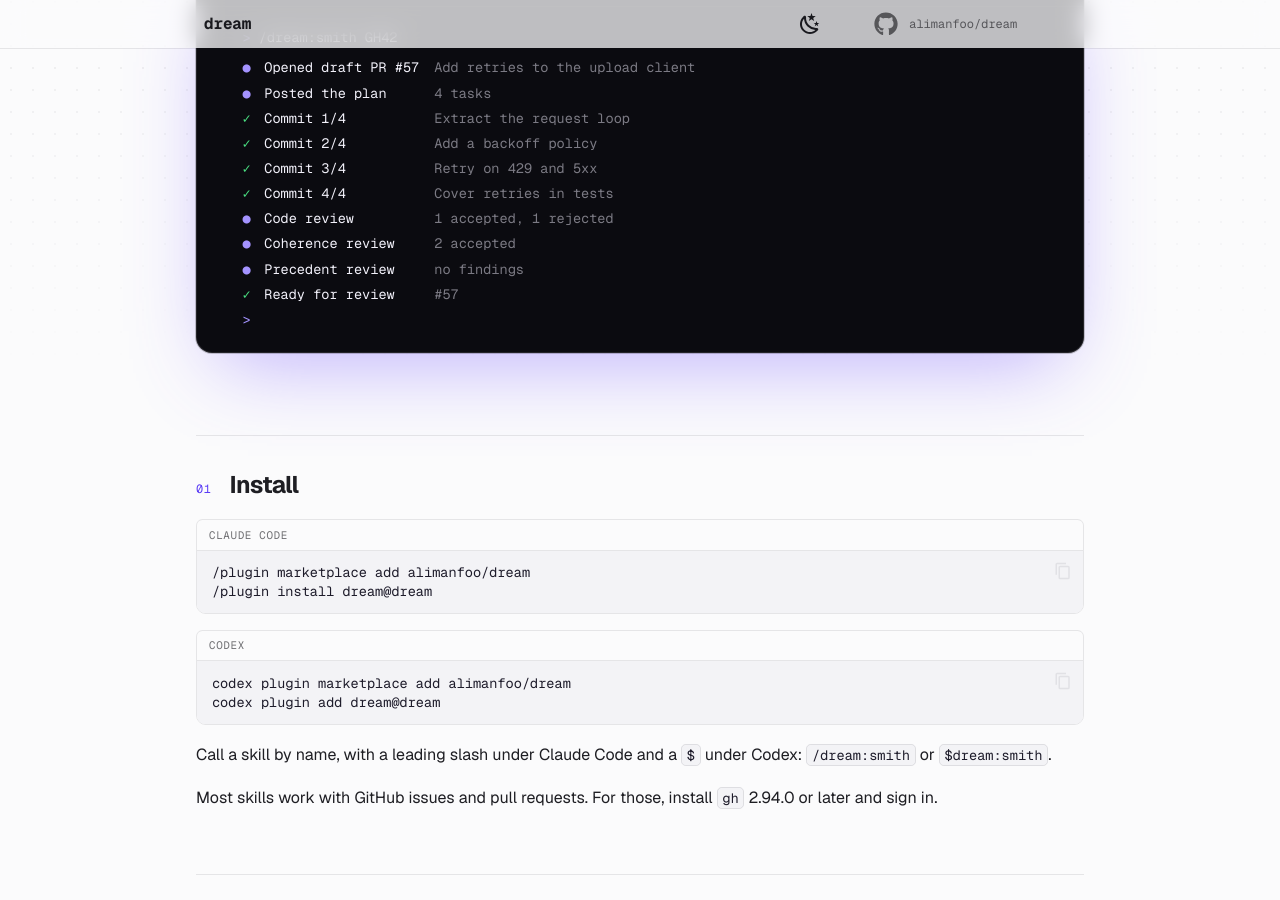
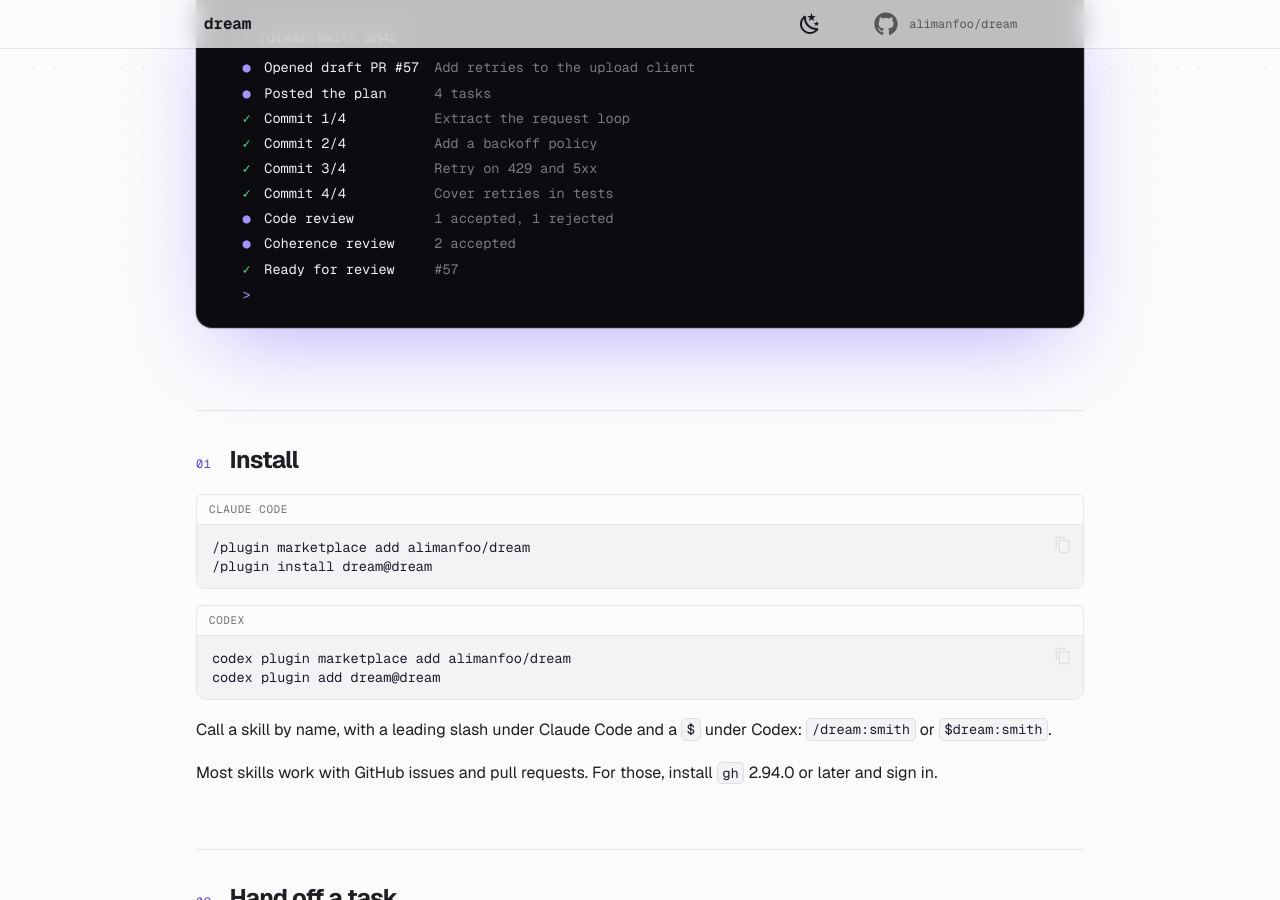
Before and after one commit to alimanfoo/dream, an MkDocs documentation site: the page built from docs/index.md, in a window 1280 px wide and 900 px high, scrolled down 585 px. Built offline with MkDocs 1.6.1 and Material for MkDocs 9.7.7, drawn with Linux system fonts in a browser that asks for light colours; comment, search, counter and statistics services are not loaded.

Commit message:
Update Smith session sample
Co-Authored-By: Codex <noreply@openai.com>

```diff
--- a/overrides/home.html
+++ b/overrides/home.html
@@ -21,9 +21,8 @@
       <li style="--i:6"><span class="dh-mark dh-ok">&#10003;</span><span class="dh-k">Commit 4/4</span><span class="dh-v">Cover retries in tests</span></li>
       <li style="--i:7"><span class="dh-mark">&#9679;</span><span class="dh-k">Code review</span><span class="dh-v">1 accepted, 1 rejected</span></li>
       <li style="--i:8"><span class="dh-mark">&#9679;</span><span class="dh-k">Coherence review</span><span class="dh-v">2 accepted</span></li>
-      <li style="--i:9"><span class="dh-mark">&#9679;</span><span class="dh-k">Precedent review</span><span class="dh-v">no findings</span></li>
-      <li style="--i:10"><span class="dh-mark dh-ok">&#10003;</span><span class="dh-k">Ready for review</span><span class="dh-v">#57</span></li>
-      <li style="--i:11" class="dh-idle"><span class="dh-prompt">&gt;</span> <span class="dh-caret"></span></li>
+      <li style="--i:9"><span class="dh-mark dh-ok">&#10003;</span><span class="dh-k">Ready for review</span><span class="dh-v">#57</span></li>
+      <li style="--i:10" class="dh-idle"><span class="dh-prompt">&gt;</span> <span class="dh-caret"></span></li>
     </ol>
   </figure>
 </section>
```
